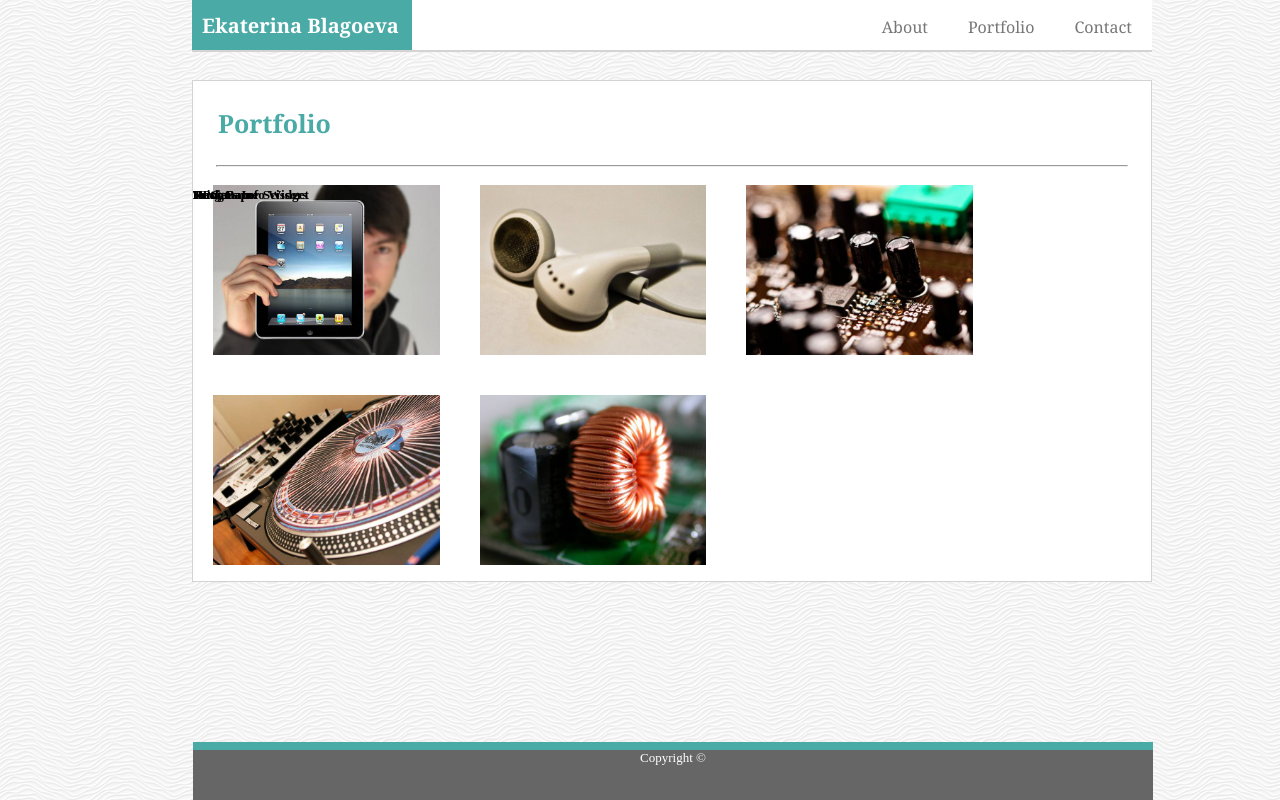
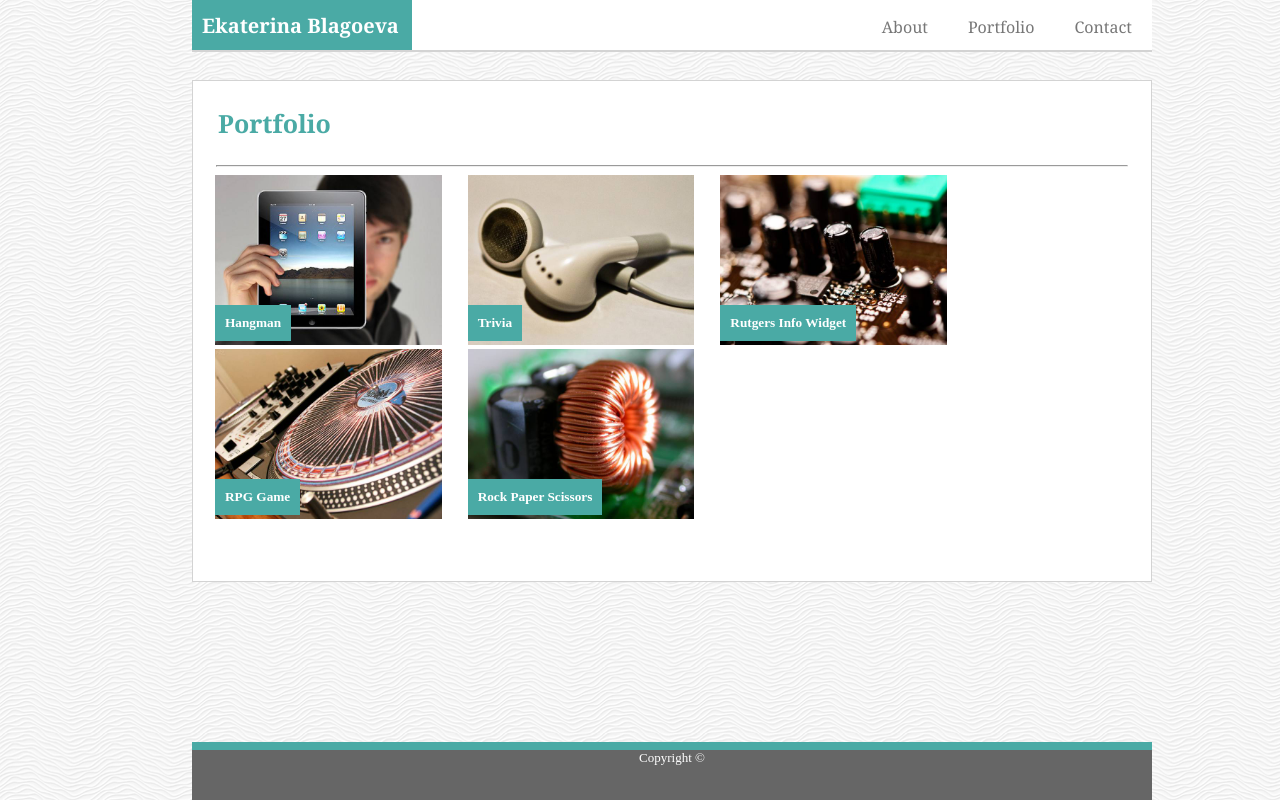
Before and after one commit to TiaDevilish/Basic-Portfolio, a plain HTML site: page Portfolio.html in a window 1280 px wide. Drawn offline with Linux system fonts and the light colour scheme.

Commit message:
updated portfolio with text on top of images

```diff
--- a/Portfolio.html
+++ b/Portfolio.html
@@ -28,21 +28,26 @@
         <h3>Portfolio</h3>
         <hr>
         <div class="portfolio_images">
-            <img src="assets\images\hangman.jpg" alt="Hangmen">
+            <img class="port_image" src="assets\images\hangman.jpg" alt="Hangmen">
             <h5>Hangman</h5>
+        </div>
             <div class="portfolio_images">
-                <img src="assets\images\trivia.jpg" alt="Trivia">
+                <img class="port_image" src="assets\images\trivia.jpg" alt="Trivia">
                 <h5>Trivia</h5>
+            </div>
                 <div class="portfolio_images">
-                    <img src="assets\images\rutgersinfo.jpg" alt="Rutgers Info Widget">
+                    <img class="port_image" src="assets\images\rutgersinfo.jpg" alt="Rutgers Info Widget">
                     <h5>Rutgers Info Widget</h5>
+                </div>
                     <div class="portfolio_images">
-                        <img src="assets\images\rpg.jpg" alt="RPG Game">
+                        <img class="port_image" src="assets\images\rpg.jpg" alt="RPG Game">
                         <h5>RPG Game</h5>
+                    </div>
                         <div class="portfolio_images">
-                            <img src="assets\images\rockpaperscissors.jpg" alt="Rock Paper Scissors">
+                            <img class="port_image" src="assets\images\rockpaperscissors.jpg" alt="Rock Paper Scissors">
                             <h5>Rock Paper Scissors</h5>
-        </div>
+                        </div>
+                </div>
         </div>
 
 
--- a/assets/css/style.css
+++ b/assets/css/style.css
@@ -96,7 +96,7 @@ footer {
     height: 50px;
     display: block;
     background-color:#666666;
-    position: absolute;
+    position: fixed;
     bottom: 0;
     color: white;
     text-align: center;
@@ -177,14 +177,21 @@ h3 {
     margin-left: 25px;
 }
 
-.portfolio_images h5 {
+.portfolio_images {
+    display: inline-flex;
+    padding-left: 22px;
+    }
+
+.portfolio_images h5{
     position: absolute;
-
-
+    display: block;
+    color: white;
+    background-color: #4aaaa5;
+    margin-top: 130px;
+    text-align: center;
+    padding: 10px 10px 10px 10px;
 }
 
-.portfolio_images {
-    margin-top: 5px;
-    margin-bottom: -10px;
-
+.port_image {
+    margin: 0 0 0 0;
 }
```
